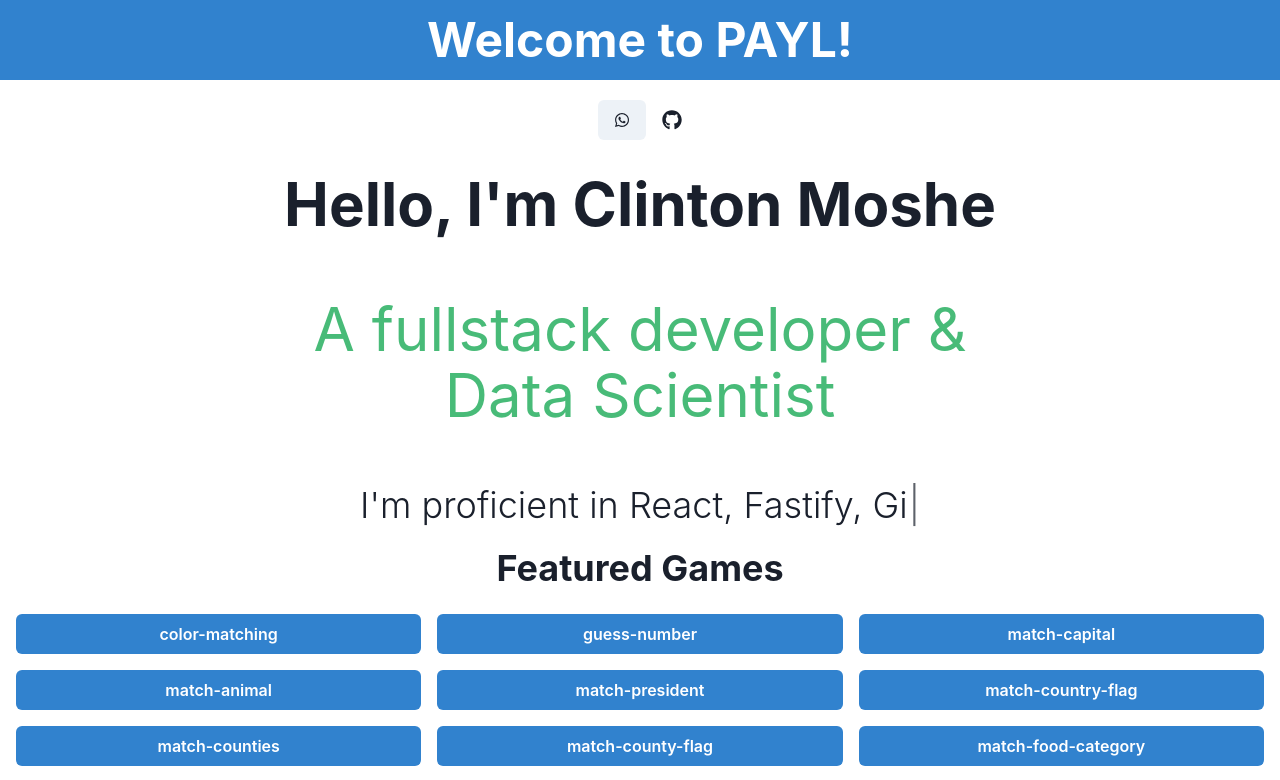
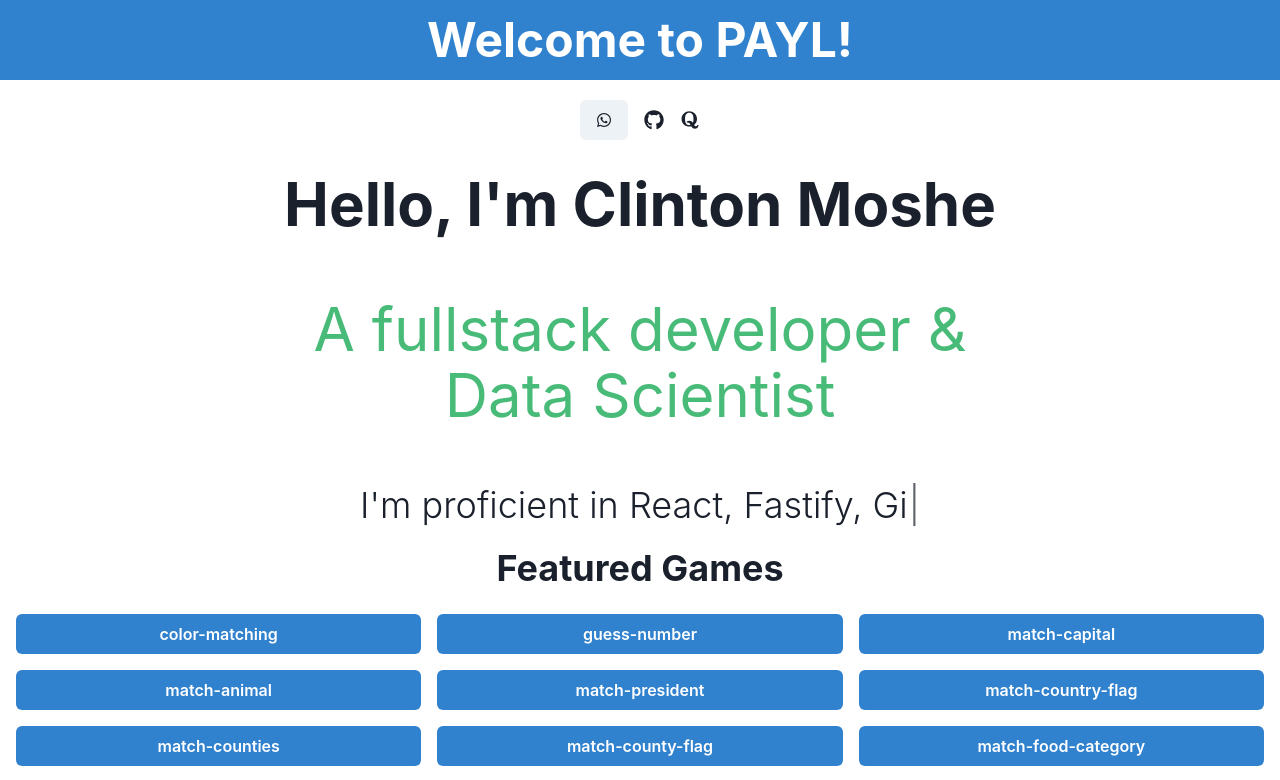
Before and after one commit to clinton-mwachia/react-games, a React (Vite) app: page / in a window 1280 px wide. Shown: the top 780 px of the page. Built offline with nearby package versions, Linux system fonts and the light colour scheme.

Commit message:
added links to github & quora

```diff
--- a/src/views/home/Home.jsx
+++ b/src/views/home/Home.jsx
@@ -11,7 +11,7 @@ import {
 import { Link } from "react-router-dom";
 import { useEffect } from "react";
 import { ArrowDownIcon } from "@chakra-ui/icons";
-import { FaWhatsapp, FaGithub } from "react-icons/fa";
+import { FaWhatsapp, FaGithub, FaQuora } from "react-icons/fa";
 import Typewriter from "typewriter-effect";
 
 const Home = () => {
@@ -59,8 +59,11 @@ const Home = () => {
             <Button onClick={WhatsappContact}>
               <FaWhatsapp />
             </Button>
-            <Link>
+            <Link to={"https://github.com/clinton-mwachia"}>
               <FaGithub />
+            </Link>
+            <Link to={"https://www.quora.com/profile/Clinton-Mwachia"}>
+              <FaQuora />
             </Link>
           </HStack>
         </Center>
```
